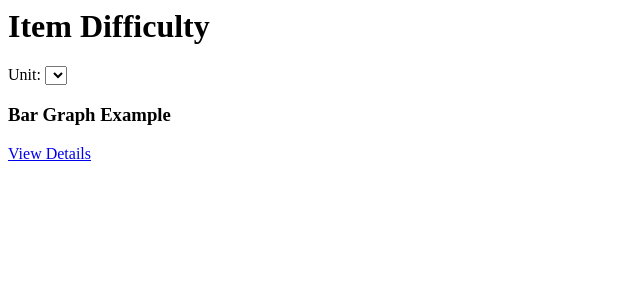
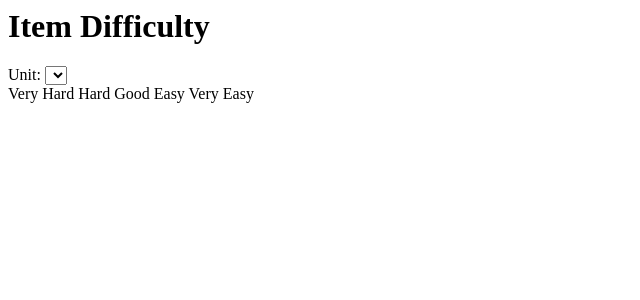
Before and after one commit to Boomgeek/mysqlreport, a PHP site: page /moodle/source/content/difficulty.php in a window 1280 px wide. Shown: the top 300 px of the page, without its empty margins (0-640 px from the left). Run offline with PHP 8.4, Linux system fonts and the light colour scheme; lists and menus that the app fills with data are empty.

Commit message:
ปิดการใช้งาน Bar Chart ก่อน

```diff
--- a/source/content/difficulty.php
+++ b/source/content/difficulty.php
@@ -10,6 +10,7 @@
 			</div>
 		</div>
 	</div>
+	<!--
 	<div class="row">
 			<div class="col-lg-12">
 				<div class="panel panel-primary">
@@ -25,7 +26,21 @@
 				</div>
 			</div>
 	</div>
-	<div id="Difficulty-Content"></div>
+	-->
+	<div class="row">
+		<div class="col-lg-6">
+			<span class="label label-default">Very Hard</span>
+			<span class="label label-warning">Hard</span>
+			<span class="label label-success">Good</span>
+			<span class="label label-info">Easy</span>
+			<span class="label label-primary">Very Easy</span>
+		</div>
+	</div>
+	<div class="row">
+		<div class="col-lg-12">
+			<div id="Difficulty-Content"></div>
+		</div>
+	</div>
 </body>
 <script src="./source/js/plugins/morris/raphael.min.js"></script>
 <script src="./source/js/plugins/morris/morris.min.js"></script>
--- a/source/js/content_difficulty.js
+++ b/source/js/content_difficulty.js
@@ -57,28 +57,28 @@
         });
 }
 
-
+/*
     // Bar Chart
     Morris.Bar({
         element: 'morris-bar-chart',
         data: [{
-            device: 'iPhone',
-            geekbench: 136
+            device: 'article 1',
+            geekbench: 0.6
         }, {
-            device: 'iPhone 3G',
-            geekbench: 137
+            device: 'article 2',
+            geekbench: 0.8
         }, {
-            device: 'iPhone 3GS',
-            geekbench: 275
+            device: 'article 3',
+            geekbench: 0
         }, {
-            device: 'iPhone 4',
-            geekbench: 380
+            device: 'article 4',
+            geekbench: 0.4
         }, {
-            device: 'iPhone 4S',
-            geekbench: 655
+            device: 'article 5',
+            geekbench: 0.5
         }, {
-            device: 'iPhone 5',
-            geekbench: 1571
+            device: 'article 6',
+            geekbench: 0.1
         }],
         xkey: 'device',
         ykeys: ['geekbench'],
@@ -87,4 +87,4 @@
         xLabelAngle: 0,
         hideHover: 'auto',
         resize: true
-    });
+    }); */
```
